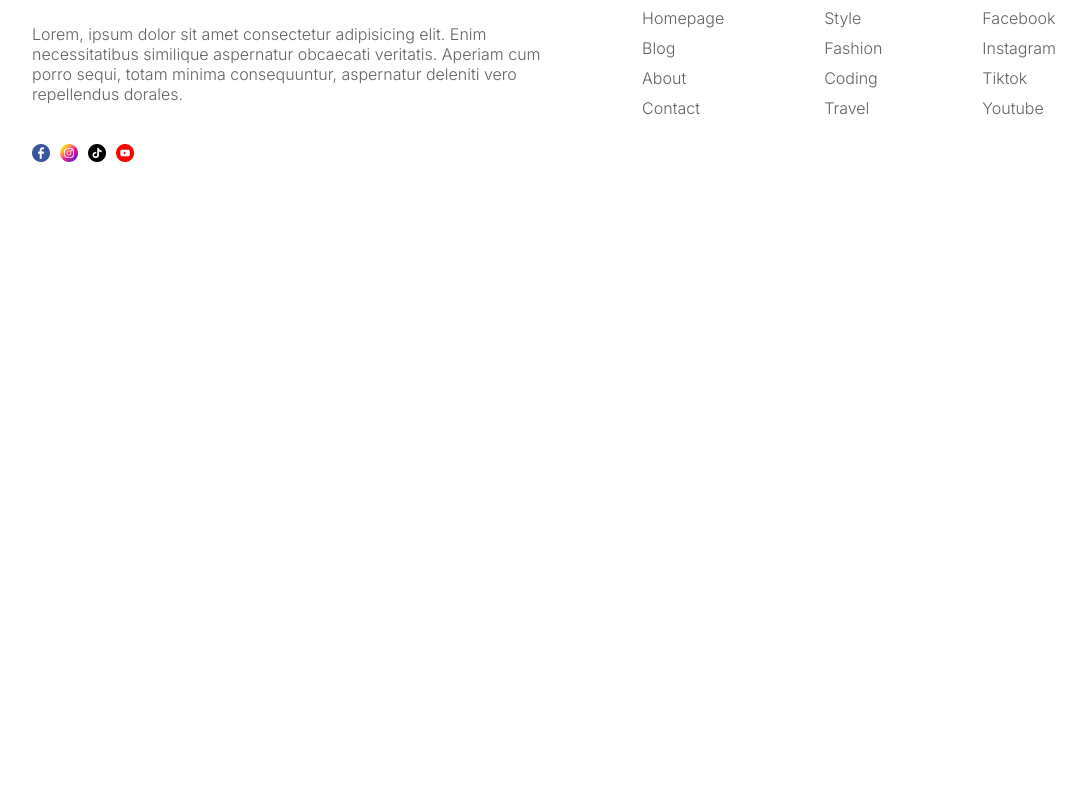
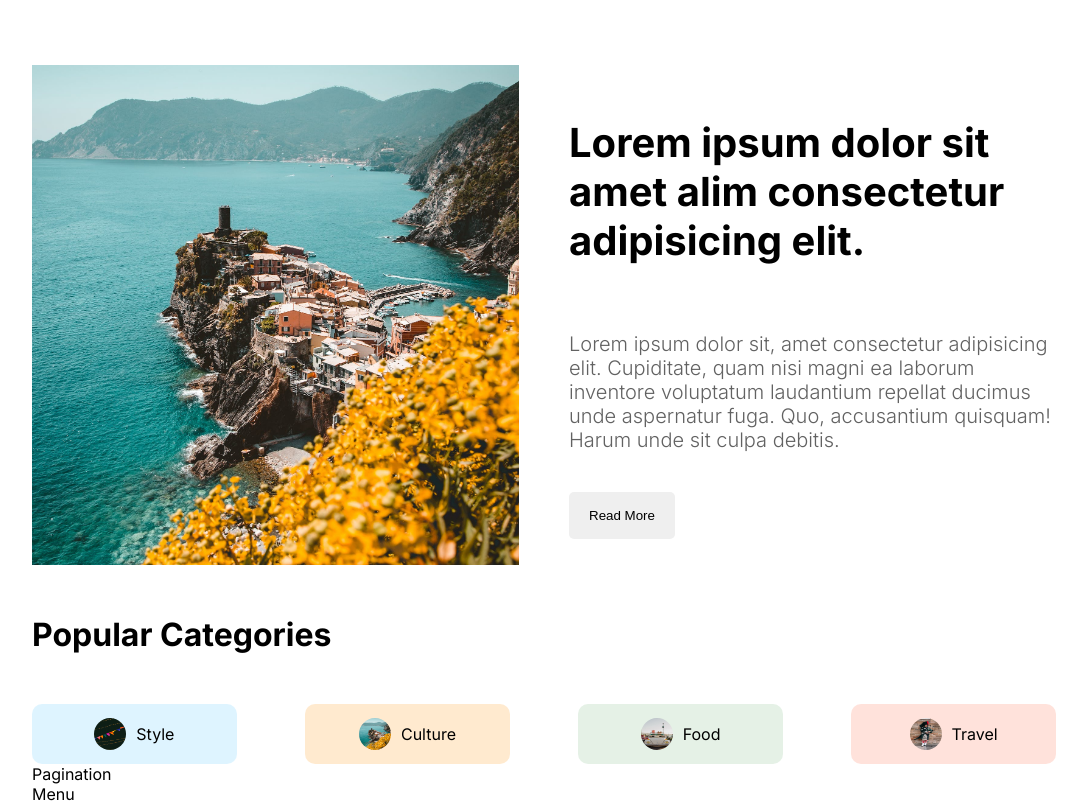
Before and after one commit to Sama-E/NextKabBlock, a Next.js app in the folder micro_blog/: page / in a window 1280 px wide. Shown: the part 325-1128 px from the top of the page, without its empty margins (96-1183 px from the left). Before the commit the page ends 816 px from the top, so only its background shows below. Built offline with nearby package versions, Linux system fonts and the light colour scheme.

Commit message:
category / features

```diff
--- a/micro_blog/src/components/CategoryList/CategoryList.jsx
+++ b/micro_blog/src/components/CategoryList/CategoryList.jsx
@@ -1,9 +1,98 @@
 import styles from "./categoryList.module.css";
+import Link from "next/link";
+import Image from "next/image";
+
+// Categories
+// const getData = async () => {
+//   const res = await fetch("http://localhost:3000/api/categories", {
+//     cache: "no-store",
+//   });
+
+//   if (!res.ok) {
+//     throw new Error("Failed");
+//   }
+
+//   return res.json();
+// };
 
 const CategoryList = () => {
+  // const data = await getData();
+
   return (
     <div className={styles.container}>
-      CategoryList
+      <h1 className={styles.title}>Popular Categories</h1>
+      <div className={styles.categories}>
+        {/* {data?.map((item) => (
+          <Link
+            href="/blog?cat=style"
+            className={`${styles.category} ${styles[item.slug]}`}
+            key={item._id}
+          >
+            {item.img && (
+              <Image
+                src={item.img}
+                alt=""
+                width={32}
+                height={32}
+                className={styles.image}
+              />
+            )}
+            {item.title}
+          </Link>
+        ))} */}
+        <Link
+          href="/blog?cat=style"
+          className={`${styles.category} ${styles.style}`}
+        >
+          <Image
+            src="/style.png"
+            alt=""
+            width={32}
+            height={32}
+            className={styles.image}
+          />
+          Style
+        </Link>
+        <Link
+          href="/blog?cat=style"
+          className={`${styles.category} ${styles.culture}`}
+        >
+          <Image
+            src="/culture.png"
+            alt=""
+            width={32}
+            height={32}
+            className={styles.image}
+          />
+          Culture
+        </Link>
+        <Link
+          href="/blog?cat=style"
+          className={`${styles.category} ${styles.food}`}
+        >
+          <Image
+            src="/food.png"
+            alt=""
+            width={32}
+            height={32}
+            className={styles.image}
+          />
+          Food
+        </Link>
+        <Link
+          href="/blog?cat=style"
+          className={`${styles.category} ${styles.travel}`}
+        >
+          <Image
+            src="/travel.png"
+            alt=""
+            width={32}
+            height={32}
+            className={styles.image}
+          />
+          Travel
+        </Link>
+      </div>
     </div>
   )
 }
--- a/micro_blog/src/components/CategoryList/categoryList.module.css
+++ b/micro_blog/src/components/CategoryList/categoryList.module.css
@@ -0,0 +1,73 @@
+.container {
+}
+
+.title {
+  margin: 50px 0px;
+}
+
+.categories {
+  display: flex;
+  flex-wrap: wrap;
+  justify-content: space-between;
+  gap: 20px;
+}
+
+.category {
+  display: flex;
+  align-items: center;
+  gap: 10px;
+  text-transform: capitalize;
+  width: 15%;
+  height: 60px;
+  justify-content: center;
+  border-radius: 10px;
+}
+
+.category.style {
+  background-color: #57c4ff31;
+}
+
+.category.fashion {
+  background-color: #da85c731;
+}
+
+.category.food {
+  background-color: #7fb88133;
+}
+
+.category.travel {
+  background-color: #ff795736;
+}
+
+.category.culture {
+  background-color: #ffb04f45;
+}
+
+.category.coding {
+  background-color: #5e4fff31;
+}
+
+.image {
+  border-radius: 50%;
+}
+
+@media screen and (max-width: 1280px) {
+  .category {
+    width: 20%;
+  }
+}
+@media screen and (max-width: 1024px) {
+  .category {
+    width: 25%;
+  }
+}
+@media screen and (max-width: 768px) {
+  .category {
+    width: 45%;
+  }
+}
+@media screen and (max-width: 640px) {
+  .category {
+    width: 100%;
+  }
+}
--- a/micro_blog/src/components/Featured/Featured.jsx
+++ b/micro_blog/src/components/Featured/Featured.jsx
@@ -1,9 +1,27 @@
 import styles from "./featured.module.css";
+import Image from "next/image";
 
 const Featured = () => {
   return (
     <div className={styles.container}>
-      Featured
+      <h1 className={styles.title}>
+        <b>Hey, Kab here!</b> Discover my stories and creative ideas.
+      </h1>
+      <div className={styles.post}>
+        <div className={styles.imgContainer}>
+          <Image src="/p1.jpeg" alt="" fill className={styles.image} />
+        </div>
+        <div className={styles.textContainer}>
+          <h1 className={styles.postTitle}>Lorem ipsum dolor sit amet alim consectetur adipisicing elit.</h1>
+          <p className={styles.postDesc}>
+            Lorem ipsum dolor sit, amet consectetur adipisicing elit.
+            Cupiditate, quam nisi magni ea laborum inventore voluptatum
+            laudantium repellat ducimus unde aspernatur fuga. Quo, accusantium
+            quisquam! Harum unde sit culpa debitis.
+          </p>
+          <button className={styles.button}>Read More</button>
+        </div>
+      </div>
     </div>
   )
 }
--- a/micro_blog/src/components/Featured/featured.module.css
+++ b/micro_blog/src/components/Featured/featured.module.css
@@ -0,0 +1,77 @@
+.container {
+  margin-top: 30px;
+}
+
+.title {
+  font-size: 96px;
+  font-weight: 300;
+}
+
+.post {
+  margin-top: 60px;
+  display: flex;
+  align-items: center;
+  gap: 50px;
+}
+
+.imgContainer {
+  flex: 1;
+  height: 500px;
+  position: relative;
+}
+
+.image {
+  object-fit: cover;
+}
+
+.textContainer {
+  flex: 1;
+  display: flex;
+  flex-direction: column;
+  gap: 20px;
+}
+
+.postTitle {
+  font-size: 40px;
+}
+
+.postDesc {
+  font-size: 20px;
+  font-weight: 300;
+  color: var(--softTextColor);
+}
+
+.button {
+  padding: 16px 20px;
+  border: none;
+  border-radius: 5px;
+  width: max-content;
+}
+
+@media screen and (max-width: 1280px) {
+  .title {
+    font-size: 72px;
+  }
+}
+
+@media screen and (max-width: 1024px) {
+  .title {
+    font-size: 64px;
+  }
+
+  .imgContainer {
+    display: none;
+  }
+}
+
+@media screen and (max-width: 768px) {
+  .title {
+    font-size: 48px;
+  }
+}
+
+@media screen and (max-width: 640px) {
+  .title {
+    font-size: 36px;
+  }
+}
```
